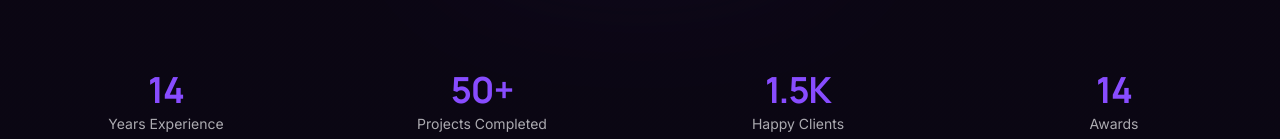
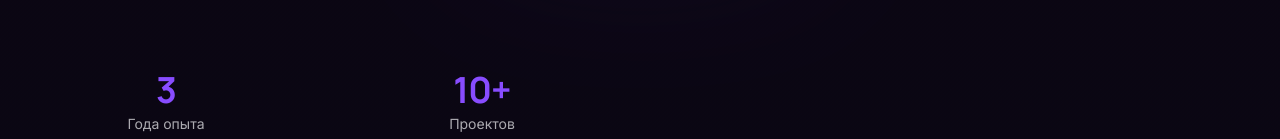
Before and after one commit to 123dsaffff/Portfolio, a React (Vite) app: page / in a window 1280 px wide. Shown: the part 661-800 px from the top of the page. Built offline with nearby package versions, Linux system fonts and the light colour scheme.

Commit message:
Update Hero.tsx

```diff
--- a/src/components/Hero.tsx
+++ b/src/components/Hero.tsx
@@ -29,10 +29,8 @@ export function Hero() {
 
   // Stats
   const stats = [
-    { value: "14", label: "Years Experience" },
-    { value: "50+", label: "Projects Completed" },
-    { value: "1.5K", label: "Happy Clients" },
-    { value: "14", label: "Awards" }
+    { value: "3", label: "Года опыта" },
+    { value: "10+", label: "Проектов" },
   ];
 
   return (
```
